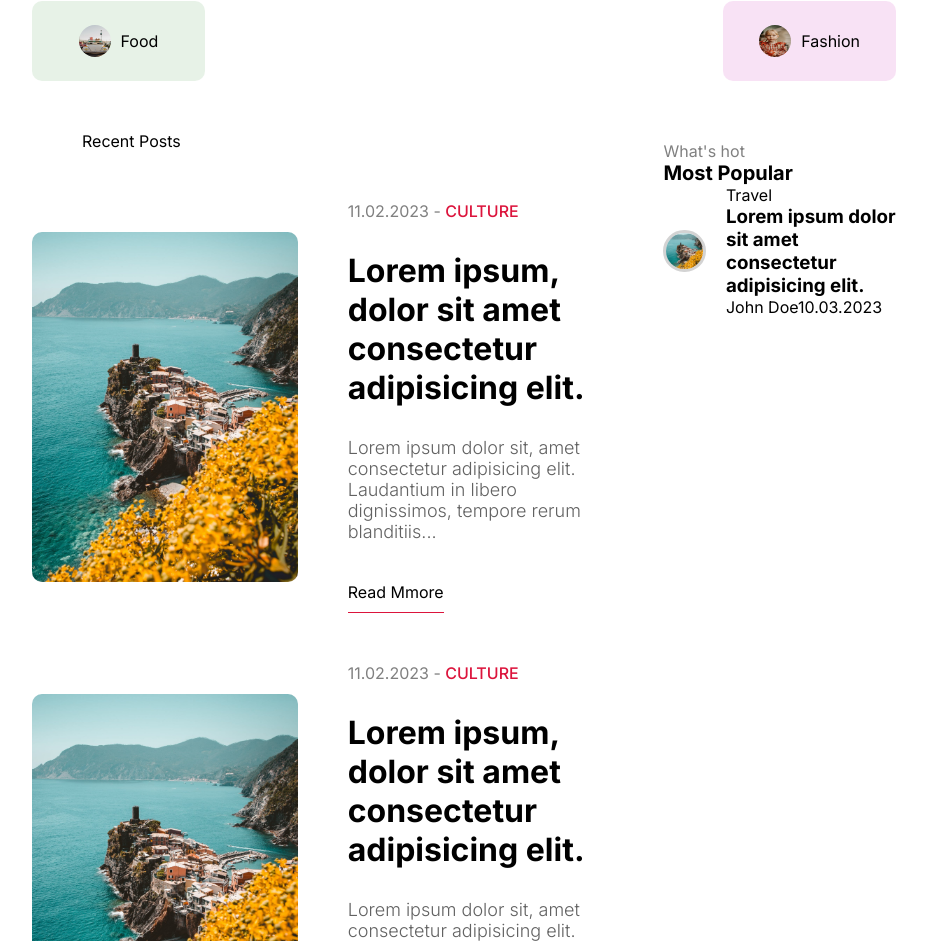
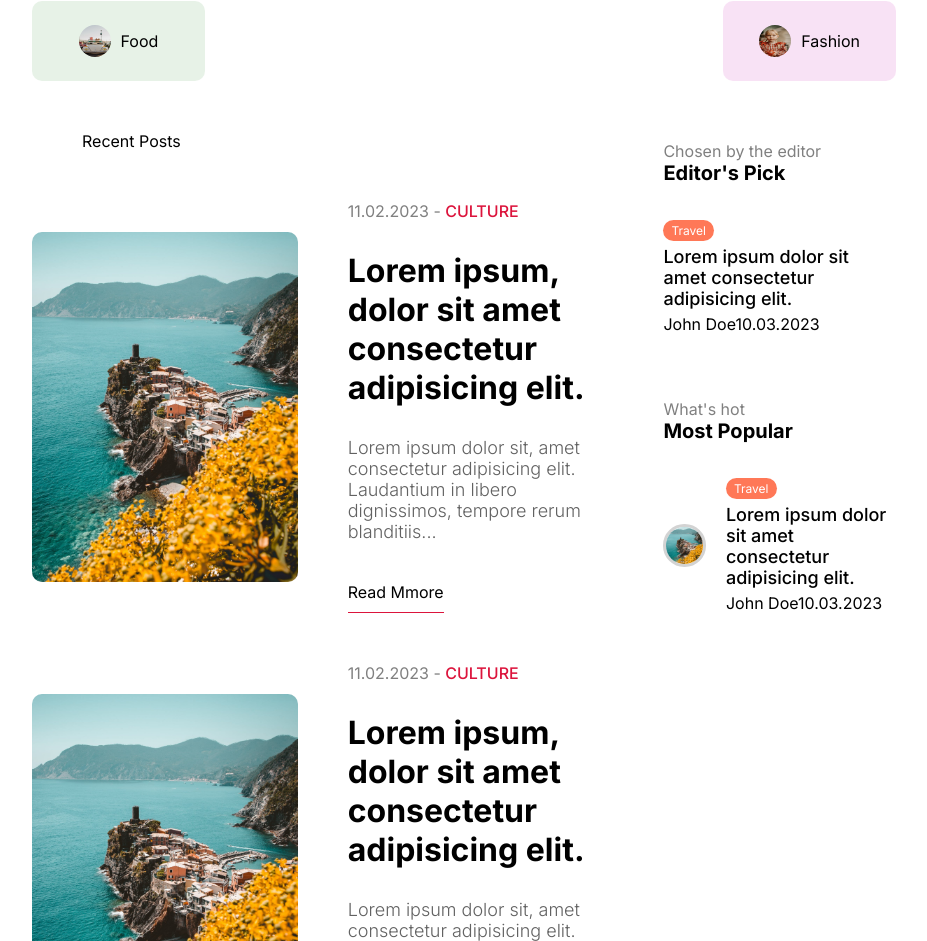
Before and after one commit to avangardewashere/a-next-blog, a Next.js app: page / in a window 1280 px wide. Shown: the part 1170-2111 px from the top of the page, without its empty margins (176-1103 px from the left). Built offline with nearby package versions, Linux system fonts and the light colour scheme.

Commit message:
add/menu-bar

```diff
--- a/src/components/Menu/Menu.jsx
+++ b/src/components/Menu/Menu.jsx
@@ -6,6 +6,28 @@ import Image from "next/image";
 const Menu = () => {
   return (
     <div className={styles.container}>
+      {/** Chosen */}
+      <h2 className={styles.subTitle}>{"Chosen by the editor"}</h2>
+      <h1 className={styles.title}>Editor's Pick</h1>
+      <div className={styles.items}>
+        <Link href="/" className={styles.item}>
+
+          <div className={styles.textContainer}>
+            <span className={`${styles.category} ${styles.travel}`}>
+              Travel
+            </span>
+            <h3 className={styles.postTitle}>
+              Lorem ipsum dolor sit amet consectetur adipisicing elit.
+            </h3>
+            <div className={styles.detail}>
+              <span className={styles.username}>John Doe</span>
+              <span className={styles.date}>10.03.2023</span>
+            </div>
+          </div>
+        </Link>
+      </div>
+
+      {/** MOst POpulrt */}
       <h2 className={styles.subTitle}>{"What's hot"}</h2>
       <h1 className={styles.title}>Most Popular</h1>
       <div className={styles.items}>
--- a/src/components/Menu/index.module.css
+++ b/src/components/Menu/index.module.css
@@ -14,7 +14,12 @@
 }
 
 .items {
+  margin: 35px 0 65px;
+  display: flex;
+  flex-direction: column;
+  gap: 35px;
 }
+
 .item {
   display: flex;
   align-items: center;
@@ -29,7 +34,7 @@
 
 .textContainer {
   flex: 4;
-  display: felx;
+  display: flex;
   flex-direction: column;
   gap: 5px;
 }
@@ -40,6 +45,40 @@
   object-fit: cover;
 }
 
-.postTitle{
+.postTitle {
+  font-size: 18px;
+  font-weight: 500;
+  color: var(--softtextColor);
+}
 
+.category {
+  padding: 3px 8px;
+  border-radius: 18px;
+  font-size: 12px;
+  color: white;
+  width: max-content;
 }
+
+.category.travel {
+  background: #ff7857;
+}
+
+.culture {
+  background: #ffb14f;
+}
+
+.food {
+  background: #7fb881;
+}
+
+.fashion {
+  background: #ff7887;
+}
+
+.coding {
+  background: #775aec;
+}
+
+.style {
+  background: #789cff;
+}
```
